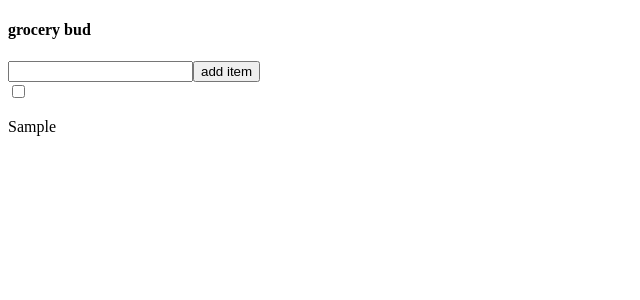
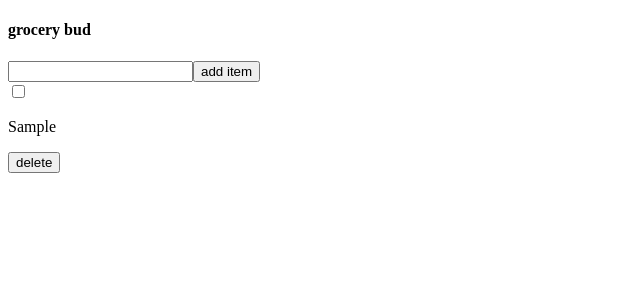
Before and after one commit to phucnt31/react-grocery-bud, a React (Vite) app: page / in a window 1280 px wide. Both pictures are taken after typing "Sample" into the empty fields and a click on the button "add item". Shown: the top 300 px of the page, without its empty margins (0-640 px from the left). Built offline with nearby package versions, Linux system fonts and the light colour scheme; the HTML template or start-up script is replaced by a standard one.

Commit message:
Implement Remove function

```diff
--- a/src/App.jsx
+++ b/src/App.jsx
@@ -14,11 +14,15 @@ const App = () => {
     };
     setItems([...items, newItem]);
   };
+  const removeItem = (id) => {
+    const newItem = items.filter((item) => item.id !== id);
+    setItems(newItem);
+  };
 
   return (
     <main className="section-center">
       <Form addItem={addItem} />
-      <Items items={items} />
+      <Items items={items} removeItem={removeItem} />
     </main>
   );
 };
--- a/src/Items.jsx
+++ b/src/Items.jsx
@@ -1,11 +1,11 @@
 import React from "react";
 import SingleItem from "./SingleItem";
 
-const Items = ({ items }) => {
+const Items = ({ items, removeItem }) => {
   return (
     <section className="items">
       {items.map((item) => {
-        return <SingleItem key={item.id} {...item} />;
+        return <SingleItem key={item.id} {...item} removeItem={removeItem} />;
       })}
     </section>
   );
--- a/src/SingleItem.jsx
+++ b/src/SingleItem.jsx
@@ -1,6 +1,6 @@
 import React, { useState } from "react";
 
-const SingleItem = ({ completed, name }) => {
+const SingleItem = ({ id, completed, name, removeItem }) => {
   const [isChecked, setIsChecked] = useState(false);
 
   return (
@@ -18,6 +18,13 @@ const SingleItem = ({ completed, name }) => {
       >
         {name}
       </p>
+      <button
+        type="button"
+        className="remove-btn btn"
+        onClick={() => removeItem(id)}
+      >
+        delete
+      </button>
     </div>
   );
 };
```
